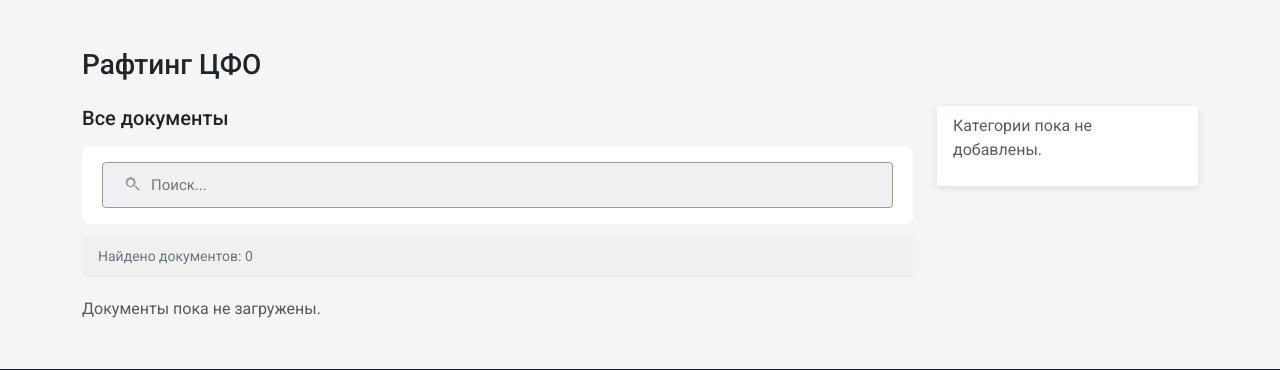
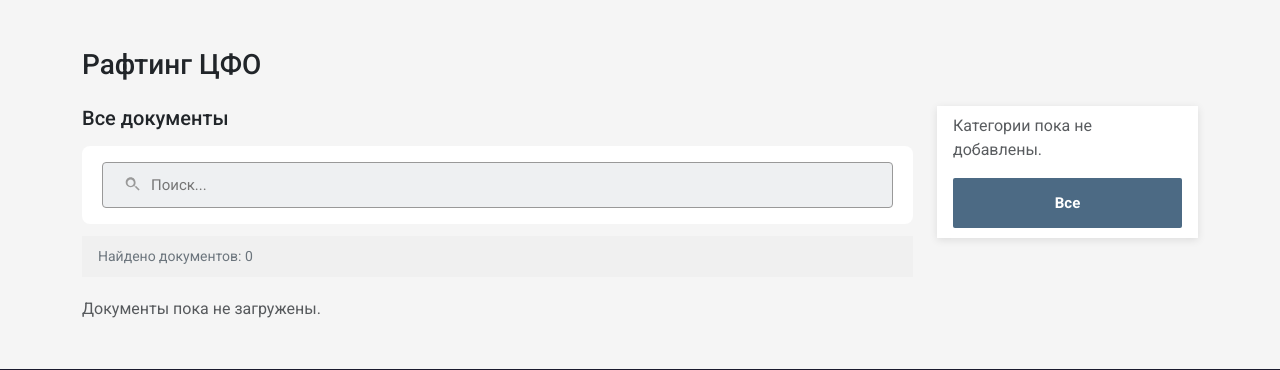
Before and after one commit to rusrafting50-dev/RAFTING_CFO-CODEX, a Flask app: page /documents/ in a window 1280 px wide. Shown: the part 120-490 px from the top of the page. Run offline with Flask 3, Linux system fonts and the light colour scheme; data that the repository does not hold is empty.

Commit message:
Документы «Рафтинг ЦФО»: карточки в отдельных белых полях, пункт «Все» в меню категорий

```diff
--- a/static/css/style.css
+++ b/static/css/style.css
@@ -1108,6 +1108,16 @@ footer hr {
     margin: 0 0 8px;
 }
 
+/* Каждый документ в списке — отдельная белая карточка с тенью (как на
+   странице документов rfs.ru), а не общий блок с разделительными
+   линиями. */
+.doc-list-item {
+    background: #fff;
+    box-shadow: 0 2px 8px rgba(0,0,0,0.1);
+    padding: 20px;
+    margin-bottom: 16px;
+}
+
 /* Полоса «Найдено документов» под полем поиска — во всю ширину
    основной колонки, разрывает белый фон серой полосой (как на
    странице документов rfs.ru). */
@@ -1211,6 +1221,28 @@ footer hr {
 
 .doc-section-list a.active {
     font-weight: 700;
+}
+
+/* Пункт «Все» внизу меню категорий — сбрасывает фильтр по разделу,
+   всегда залит приглушённым серо-синим (как на странице документов
+   rfs.ru), в отличие от яркого акцента у выбранной категории. */
+.doc-category-all {
+    display: block;
+    text-align: center;
+    background: #5b7c99;
+    color: #fff;
+    text-decoration: none;
+    font-weight: 600;
+    font-size: 15px;
+    padding: 14px 10px;
+    margin: 6px 0 2px;
+    border-radius: 2px;
+}
+
+.doc-category-all:hover,
+.doc-category-all.has-active {
+    background: #4c6a84;
+    color: #fff;
 }
 
 .doc-copy-link {
--- a/templates/documents/list.html
+++ b/templates/documents/list.html
@@ -32,7 +32,7 @@
                         {% for document in documents %}
                             {% set ext = document.file_path|file_extension %}
                             {% set icon_file = 'pdf_icon_48.png' if ext == 'pdf' else ('word_icon_48.png' if ext in ('doc', 'docx') else ('excel_icon_48.png' if ext in ('xls', 'xlsx') else None)) %}
-                            <div class="doc-list-item py-3 border-bottom" id="doc-{{ document.id }}" data-title="{{ document.title|lower }}">
+                            <div class="doc-list-item" id="doc-{{ document.id }}" data-title="{{ document.title|lower }}">
                                 <p class="news-row-date">{{ document.uploaded_at|ru_date_full if document.uploaded_at else '' }}</p>
                                 <div class="d-flex justify-content-between align-items-start gap-3">
                                     <div>
@@ -85,6 +85,7 @@
                         </ul>
                     </div>
                 {% endfor %}
+                    <a class="doc-category-all {{ 'has-active' if not selected_section }}" href="{{ url_for('documents.index') }}">Все</a>
                 </div>
             </div>
         </div>
```
